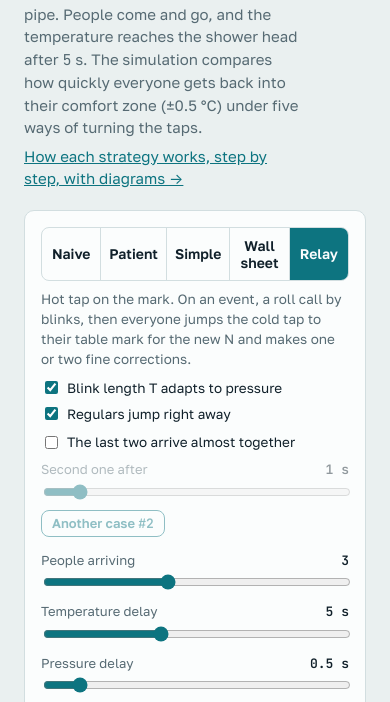
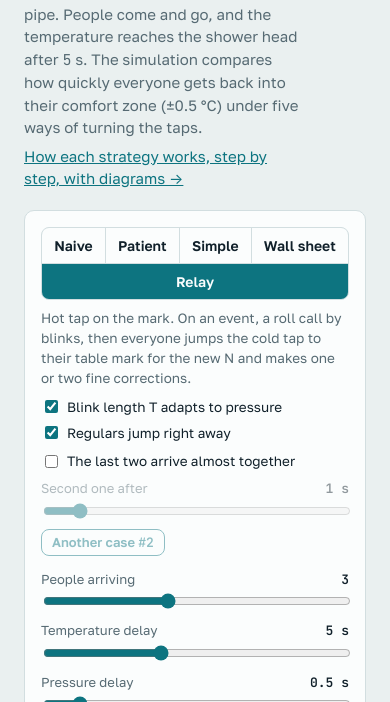
Before and after one commit to komapc/shower-protocol, a website: page index.html in a window 390 px wide. Shown: the part 95-797 px from the top of the page. Drawn offline with Linux system fonts and the light colour scheme; a web font is replaced by a local one.

Commit message:
index.html: let the strategy switch wrap on phones
With the viewport meta the page is laid out at the phone's width, and
at 390 px the Russian labels don't fit in one row: "Эстафета" was cut
off by overflow: hidden and couldn't be tapped. The switch now wraps
(4 + 1 on a phone, one row on desktop as before); 1px gaps over the
--line background draw the dividers.

Co-Authored-By: Claude Opus 5.5 <noreply@anthropic.com>

```diff
--- a/index.html
+++ b/index.html
@@ -67,12 +67,12 @@ h2 { font-family: var(--f-display); font-weight: 500; font-size: 15px; margin: 0
 /* controls */
 .controls { display: grid; gap: 14px; grid-template-columns: 1fr; }
 @media (min-width: 820px) { .controls { grid-template-columns: 1.1fr 1fr; } }
-.seg { display: flex; border: 1px solid var(--line); border-radius: 8px; overflow: hidden; }
+/* wraps on narrow phones (the Russian labels don't fit in one row at 390 px); the 1px gaps show --line as dividers */
+.seg { display: flex; flex-wrap: wrap; gap: 1px; background: var(--line); border: 1px solid var(--line); border-radius: 8px; overflow: hidden; }
 .seg button {
-  flex: 1; font: 600 14px var(--f-body); padding: 9px 8px; background: transparent; color: var(--fg);
-  border: 0; border-right: 1px solid var(--line); cursor: pointer;
+  flex: 1 1 auto; font: 600 14px var(--f-body); padding: 9px 8px; background: var(--surface); color: var(--fg);
+  border: 0; cursor: pointer;
 }
-.seg button:last-child { border-right: 0; }
 .seg button[aria-pressed="true"] { background: var(--accent); color: var(--surface); }
 .seg button:focus-visible, .btn:focus-visible, input:focus-visible { outline: 2px solid var(--accent); outline-offset: 2px; }
 .strat-note { margin: 0; color: var(--muted); font-size: 13.5px; min-height: 3em; }
```
